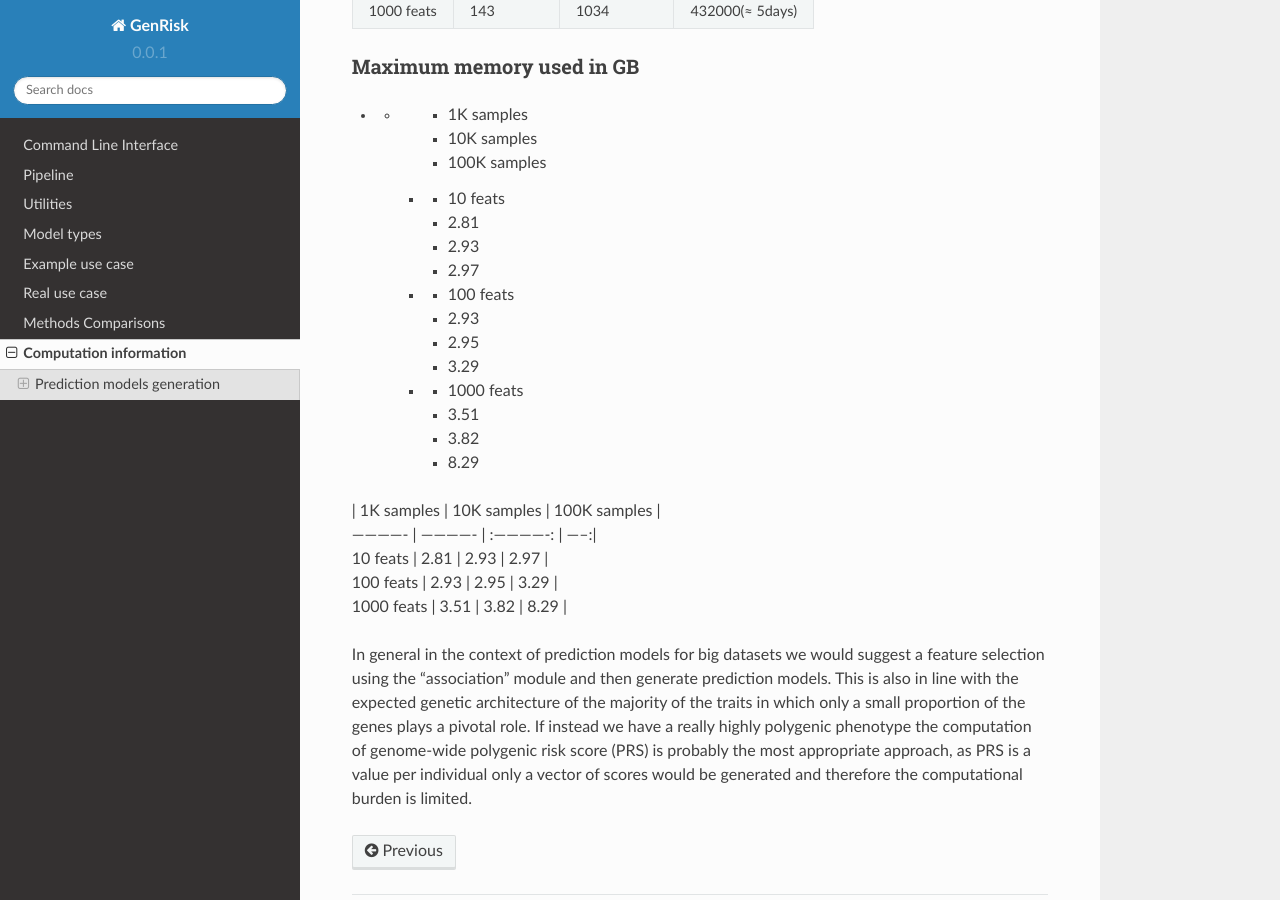
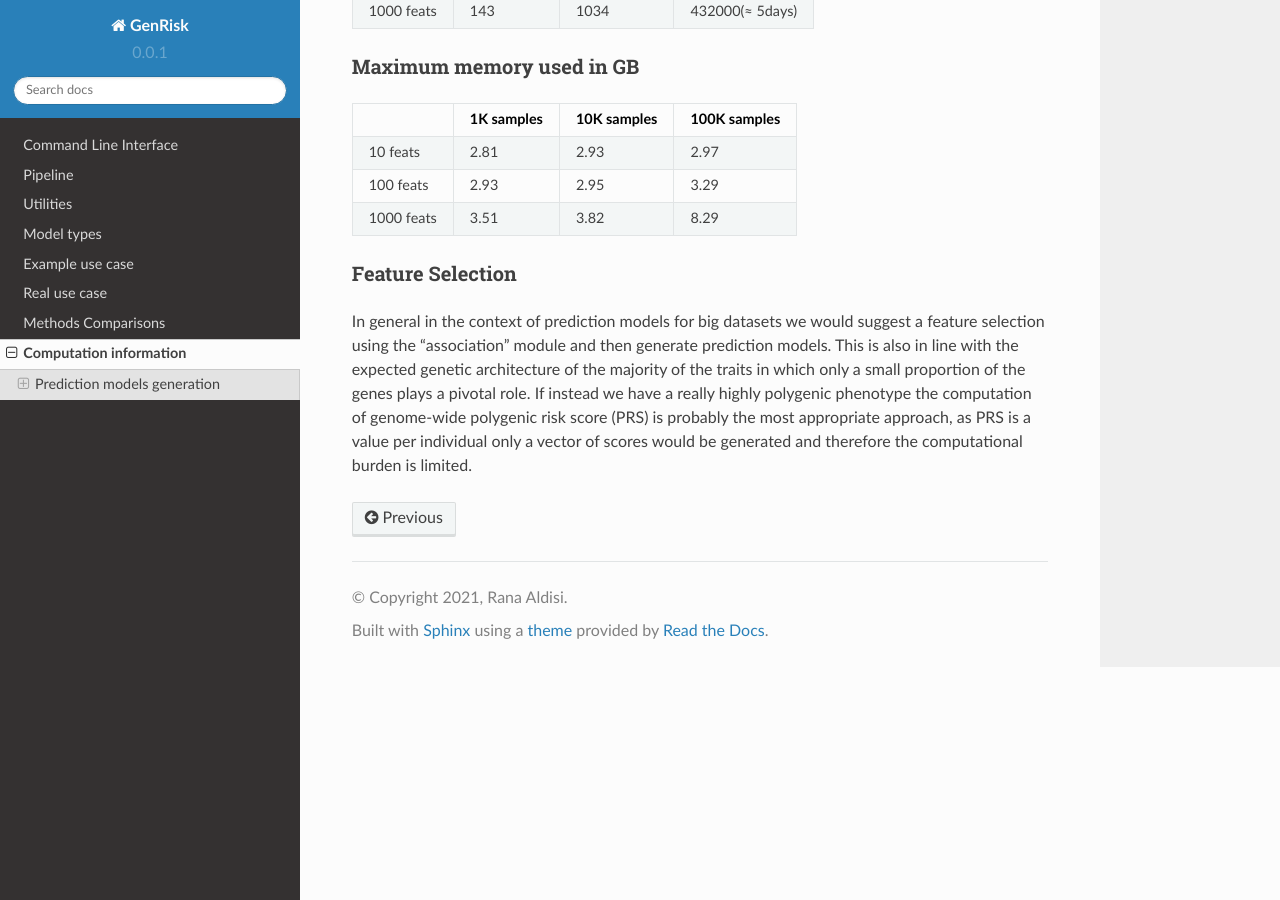
Before and after one commit to AldisiRana/GenRisk, a Sphinx documentation site: the page built from docs/source/computation.rst, in a window 1280 px wide and 900 px high, scrolled down 610 px. Built offline with Sphinx 7.4.7 and the Read the Docs theme 2.0.0, drawn with Linux system fonts in a browser that asks for light colours.

Commit message:
Update computation.rst

```diff
--- a/docs/source/computation.rst
+++ b/docs/source/computation.rst
@@ -30,34 +30,19 @@ Total run time of prediction model generation in seconds
 
 Maximum memory used in GB
 --------------------------
-.. list-table:: Maximum memory used of prediction model generation in GB
-   :widths: 25 25 50
-   :header-rows: 1
 
-* -
-     - 1K samples
-     - 10K samples
-     - 100K samples
-   * - 10 feats
-     - 2.81
-     - 2.93
-     - 2.97
-   * - 100 feats
-     - 2.93
-     - 2.95
-     - 3.29
-   * - 1000 feats
-     - 3.51
-     - 3.82
-     - 8.29
++------------+------------+-------------+-----------------+
+|            | 1K samples | 10K samples | 100K samples    |
++============+============+=============+=================+
+| 10 feats   |    2.81    |     2.93    |      2.97       |
++------------+------------+-------------+-----------------+
+| 100 feats  |     2.93   |     2.95    |       3.29      |
++------------+------------+-------------+-----------------+
+| 1000 feats |     3.51   |    3.82     |       8.29      |
++------------+------------+-------------+-----------------+
 
-| | 1K samples | 10K samples | 100K samples |
-| ------------- | ------------- | :-------------: | -----:|
-| 10 feats | 2.81 | 2.93 | 2.97 |
-| 100 feats | 2.93 | 2.95 | 3.29 |
-| 1000 feats | 3.51 | 3.82 | 8.29 |
-
-
+Feature Selection
+------------------
 In general in the context of prediction models for big datasets we would suggest a feature selection using the “association” module and then generate prediction models.
 This is also in line with the expected genetic architecture of the majority of the traits in which only a small proportion of the genes plays a pivotal role.
 If instead we have a really highly polygenic phenotype the computation of genome-wide polygenic risk score (PRS) is probably the most appropriate approach, as PRS is a value per individual only a vector of scores would be generated and therefore the computational burden is limited.
```
